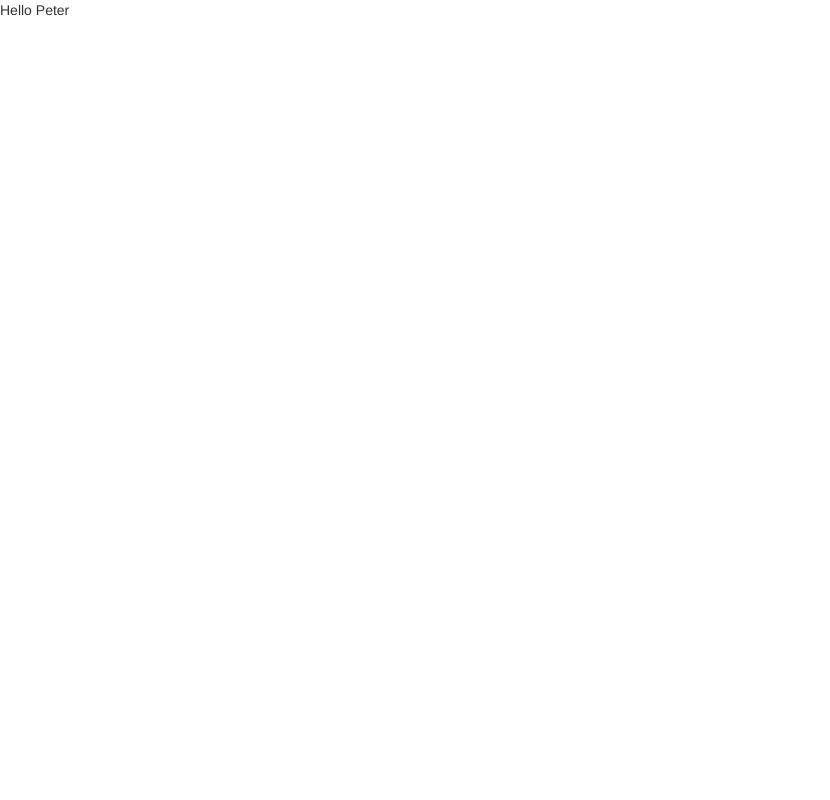
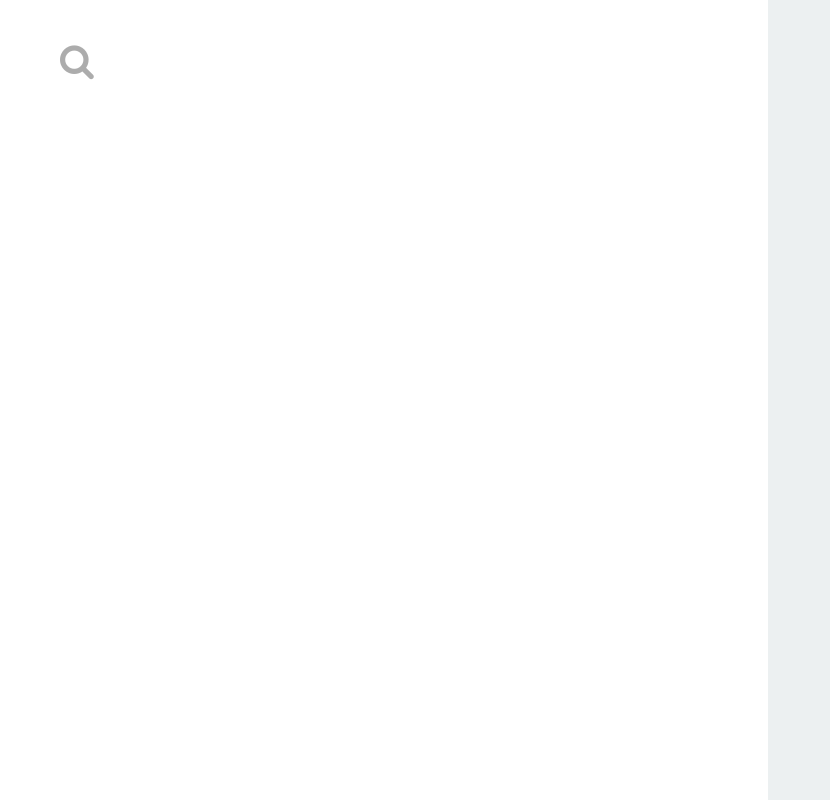
Before and after one commit to lino-m/react-gifs, a React app: page / in a window 1280 px wide. Shown: the whole page, without its empty margins (0-830 px from the left). Built offline with nearby package versions, Linux system fonts and the light colour scheme.

Commit message:
compoents: created app created search bar

```diff
--- /dev/null
+++ b/src/components/app.jsx
@@ -0,0 +1,18 @@
+import React, { Component } from "react";
+
+import SearchBar from "./search_bar.jsx";
+
+class App extends Component {
+  render() {
+    return (
+      <div>
+        <div className="left-scene">
+          <SearchBar />
+        </div>
+        <div className="right-scene"></div>
+      </div>
+    );
+  }
+}
+
+export default App;
--- /dev/null
+++ b/src/components/search_bar.jsx
@@ -0,0 +1,9 @@
+import React, { Component } from "react";
+
+class SearchBar extends Component {
+  render() {
+    return <input type="text" className="form-control form-search"></input>;
+  }
+}
+
+export default SearchBar;
--- a/src/index.jsx
+++ b/src/index.jsx
@@ -2,58 +2,10 @@
 import ReactDOM from "react-dom";
 
 import "../assets/stylesheets/application.scss";
-
-// STEP ONE
-// // name is props -> property
-// const Hello = ({ name }) => {
-//   return (
-//     <div>
-//       Hello,
-//       {name}
-//     </div>
-//   );
-// };
-
-// STEP TWO: New formalized component
-class Hello extends Component {
-  constructor(props) {
-    super(props);
-
-    // Information that may change during the life-time
-    // of a component
-    // -> have to 'this' for a class component
-    this.state = {
-      clicked: false,
-    };
-  }
-
-  handleClick = () => {
-    // Change the state
-    // console.log("clicked");
-    this.setState({
-      clicked: !this.state.clicked,
-    });
-  };
-
-  render() {
-    // Build and return HTML here
-    // When you are using a cla
-    return (
-      <div
-        className={this.state.clicked ? "clicked" : null}
-        onClick={this.handleClick}
-      >
-        Hello {this.props.name}
-      </div>
-    );
-  }
-}
+import App from "./components/app.jsx";
 
 const root = document.getElementById("root");
 if (root) {
-  ReactDOM.render(
-    <Hello name="Peter" />, // Hello is the function defined above
-    root
-  ); // root is the HTML element -by ID - we bind the function to root
+  ReactDOM.render(<App />, root); // root is the HTML element -by ID - we bind the function to root
   // HTML is injected in the DIV id=root
 }
```
